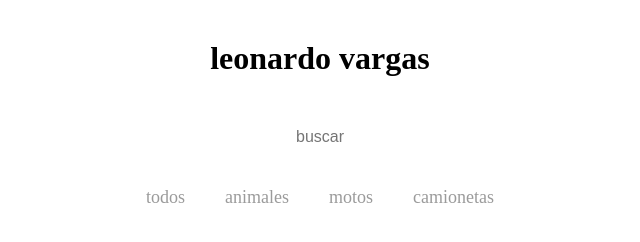
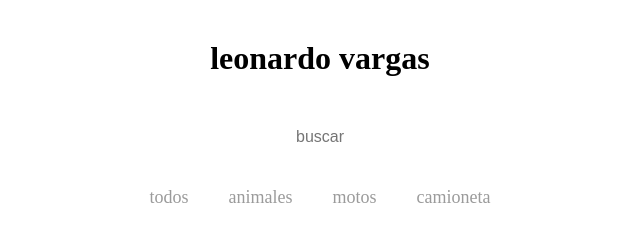
Before and after one commit to leonardomuril/img, a plain HTML site: page index.html in a window 1280 px wide. Shown: the full height of the page, 320-960 px from the left. Drawn offline with Linux system fonts and the light colour scheme.

Commit message:
archivo index.html index.css

```diff
--- a/index.html
+++ b/index.html
@@ -20,7 +20,7 @@
 <a href="#" class="activo">todos</a>
 <a href="#">animales</a>
 <a href="#">motos</a>
-<a href="#">camionetas</a>
+<a href="#">camioneta</a>
 </div>
 </header>
 </div>
```
